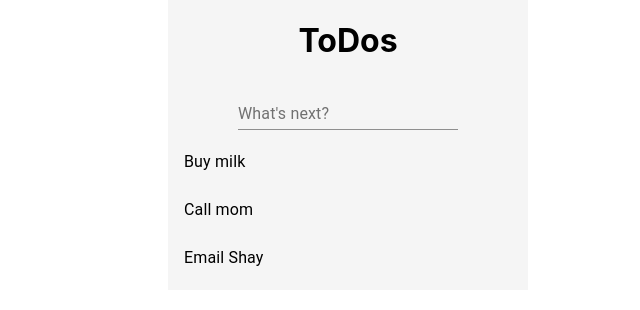
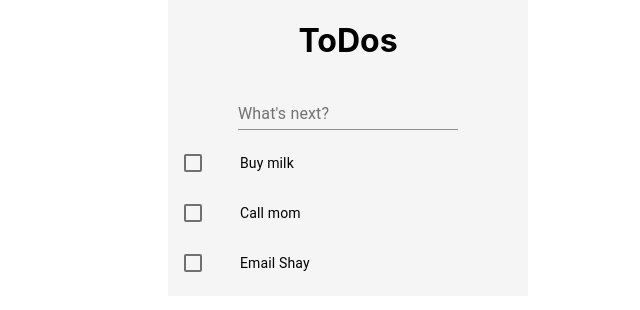
Before and after one commit to nogalasman/todo-list, a React (Create React App) app: page / in a window 1280 px wide. Shown: the top 310 px of the page, without its empty margins (292-932 px from the left). Built offline with nearby package versions, Linux system fonts and the light colour scheme.

Commit message:
convert items to checkboxes

```diff
--- a/src/pages/ToDoListPage.js
+++ b/src/pages/ToDoListPage.js
@@ -1,4 +1,5 @@
-import { List, ListItem, ListItemText, TextField } from '@material-ui/core';
+import { Checkbox, List, ListItem, ListItemIcon, ListItemText, TextField } from '@material-ui/core';
+import { useState } from 'react';
 import './ToDoListPage.css';
 
 function ToDoListPage() {
@@ -9,10 +10,30 @@ function ToDoListPage() {
         {id: 2, txt: 'Email Shay', completed: false},
     ];
 
-    const todoListView = todos.map(item =>
-        <ListItem button>
+    const [todolistData, setTodolistData] = useState(todos);
+
+    function itemClicked(id) {
+        const newList = [...todolistData];
+        const item = newList.find(item => item.id === id);
+        if (item) {
+            item.completed = !item.completed;
+        }
+        setTodolistData(newList);
+    }
+
+    const todoListView = todolistData.map(item =>
+        <ListItem dense button key={item.id}>
+            <ListItemIcon>
+                <Checkbox onClick={() => itemClicked(item.id)}
+                edge="start"
+                checked={item.completed}
+                tabIndex={-1}
+                disableRipple
+                />
+            </ListItemIcon>
             <ListItemText primary={item.txt} key={item.id} />
-        </ListItem>);
+        </ListItem>
+    );
 
     return (
         <div className="p-todolist">
```
Also changed, not shown: 1 other file (tests, documents, lock files or other folders).
